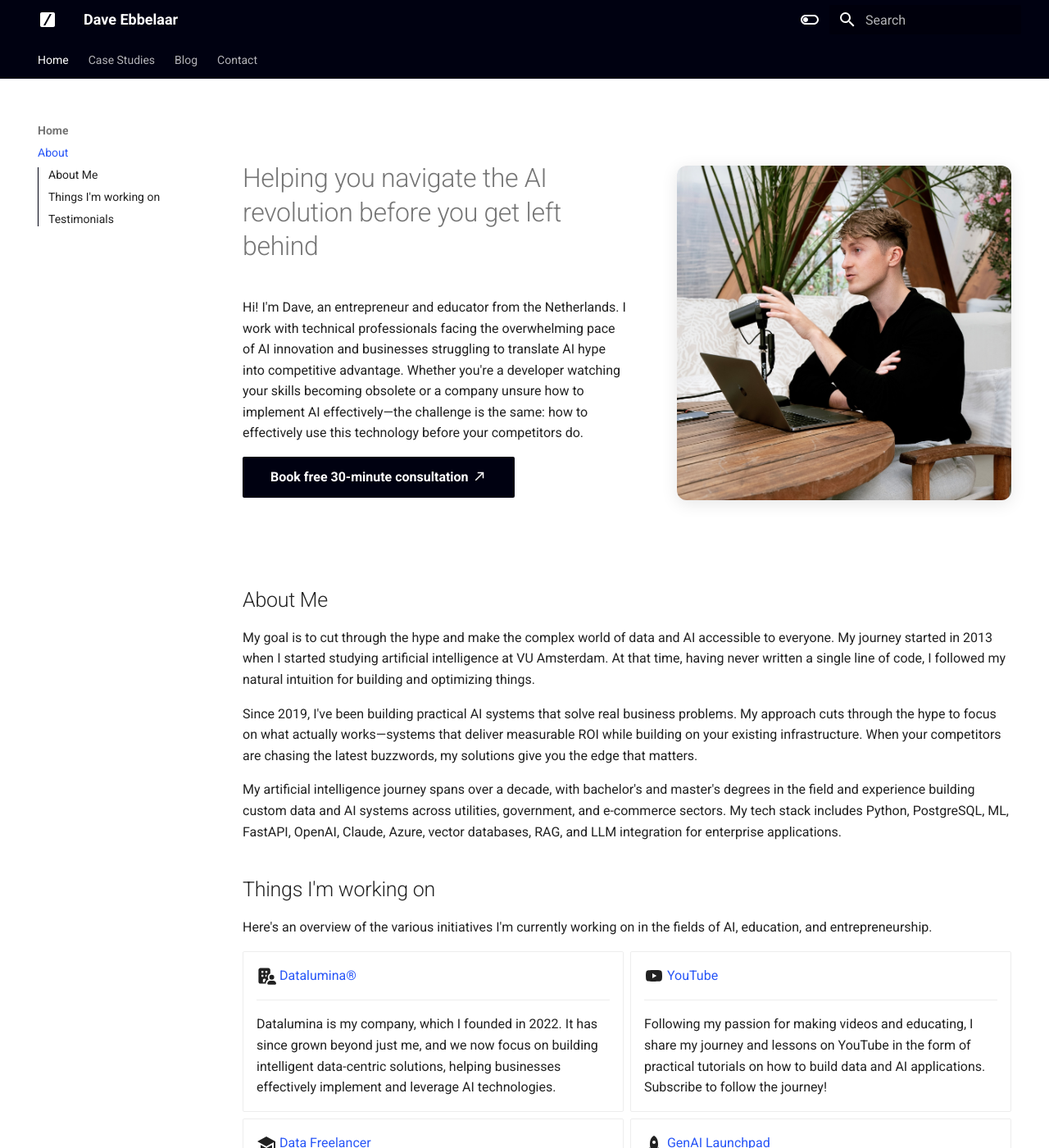
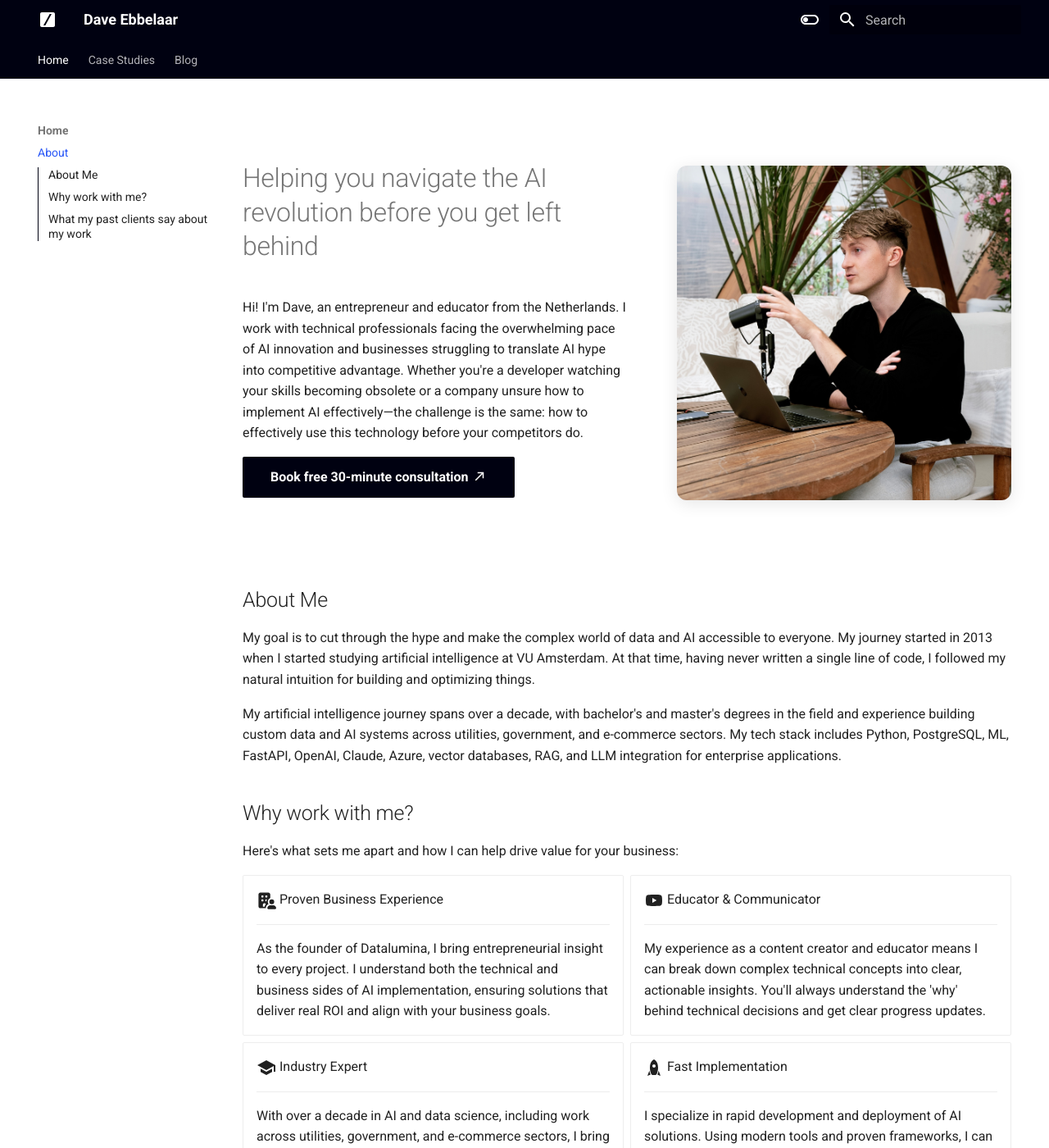
Before and after one commit to opsabarsec/mkdocs-website-template, an MkDocs documentation site: the page built from docs/index.md, in a window 1280 px wide and 1400 px high. Shown: the whole window at 82% size. Built offline with MkDocs 1.6.1 and Material for MkDocs 9.7.7, drawn with Linux system fonts in a browser that asks for light colours; some of the changed text lies outside the part shown.

Commit message:
Refactor documentation and styling: Remove contact link from mkdocs.yml, update index.md to enhance clarity and focus on value proposition, and improve CTA banner styling in extra.css. Delete unused testimonials.css for cleaner codebase.

```diff
--- a/docs/index.md
+++ b/docs/index.md
@@ -53,62 +53,78 @@ Hi! I'm Dave, an entrepreneur and educator from the Netherlands. I work with tec
 
 My goal is to cut through the hype and make the complex world of data and AI accessible to everyone. My journey started in 2013 when I started studying artificial intelligence at VU Amsterdam. At that time, having never written a single line of code, I followed my natural intuition for building and optimizing things.
 
-Since 2019, I've been building practical AI systems that solve real business problems. My approach cuts through the hype to focus on what actually works—systems that deliver measurable ROI while building on your existing infrastructure. When your competitors are chasing the latest buzzwords, my solutions give you the edge that matters.
-
 My artificial intelligence journey spans over a decade, with bachelor's and master's degrees in the field and experience building custom data and AI systems across utilities, government, and e-commerce sectors. My tech stack includes Python, PostgreSQL, ML, FastAPI, OpenAI, Claude, Azure, vector databases, RAG, and LLM integration for enterprise applications.
 
-## Things I'm working on
+## Why work with me?
 
-Here's an overview of the various initiatives I'm currently working on in the fields of AI, education, and entrepreneurship.
+Here's what sets me apart and how I can help drive value for your business:
 
 <div class="grid cards" markdown>
 
--   :fontawesome-solid-building-user:{ .lg .middle } [Datalumina®](https://www.datalumina.com)
+-   :fontawesome-solid-building-user:{ .lg .middle } Proven Business Experience
 
     ---
 
-    Datalumina is my company, which I founded in 2022. It has since grown beyond just me, and we now focus on building intelligent data-centric solutions, helping businesses effectively implement and leverage AI technologies.
+    As the founder of Datalumina, I bring entrepreneurial insight to every project. I understand both the technical and business sides of AI implementation, ensuring solutions that deliver real ROI and align with your business goals.
 
--   :material-youtube:{ .lg .middle } [YouTube](https://www.youtube.com/channel/UCn8ujwUInbJkBhffxqAPBVQ?sub_confirmation=1)
+-   :material-youtube:{ .lg .middle } Educator & Communicator
 
     ---
 
-    Following my passion for making videos and educating, I share my journey and lessons on YouTube in the form of practical tutorials on how to build data and AI applications. Subscribe to follow the journey!
+    My experience as a content creator and educator means I can break down complex technical concepts into clear, actionable insights. You'll always understand the 'why' behind technical decisions and get clear progress updates.
 
--   :material-school:{ .lg .middle } [Data Freelancer](https://www.datalumina.com/data-freelancer)
+-   :material-school:{ .lg .middle } Industry Expert
 
     ---
 
-    Through Data Freelancer, I help data professionals to launch and scale successful freelance careers. The program offers mentorship, guidance, and all the resources and tactics needed to succeed.
+    With over a decade in AI and data science, including work across utilities, government, and e-commerce sectors, I bring battle-tested expertise to your projects. My solutions are built on real-world experience, not just theory.
 
--   :material-rocket:{ .lg .middle } [GenAI Launchpad](https://launchpad.datalumina.com/)
+-   :material-rocket:{ .lg .middle } Fast Implementation
 
     ---
 
-    With AI innovation moving beyond the speed of light, your time to develop is now more precious than ever. That's why we've built the GenAI Launchpad – your secret weapon to shipping production-ready AI apps, faster.
+    I specialize in rapid development and deployment of AI solutions. Using modern tools and proven frameworks, I can help you move from concept to production faster, giving you a competitive edge in today's fast-paced market.
 
 </div>
 
-## Testimonials
+!!! cta-banner "Let's have a virtual coffee together!"
 
-<div class="testimonial-grid">
-  <div class="testimonial-card">
-    <p class="quote">"Dave is a true professional and my collaboration with him has been flawless. <strong>He took his time and spent 3 days with me and my team in Mamaia, Romania where he was a guest for 3 sessions of my podcast Waves of AI</strong>. He is one of the most competent people I know that has a real understanding of how AI works and how to integrate it quickly in your company."</p>
-    <p class="author">Adrian Dragomir, Founder at Sferal</p>
-  </div>
+    Want to see if we're a match? Let's have a chat and find out.
 
-  <div class="testimonial-card">
-    <p class="quote">"Together with Datalumina, we developed a tailor-made program where I, as a school leader, can now bring together vast amounts of information in one place and automate key tasks. <strong>Beyond the tremendous quality improvement for our organization, working with Datalumina was an extremely pleasant experience</strong>."</p>
-    <p class="author">Barbara van den Bosch, Founder at Viverve</p>
-  </div>
+    [Book a free intro call :material-arrow-top-right:](https://calendly.com){ .md-button .md-button--primary }
 
-  <div class="testimonial-card">
-    <p class="quote">"My experience with Datalumina has been excellent. <strong>They think along with you every step of the way, from proof of concept to a fully functional product</strong>. I was amazed by the quality of the results and found the collaboration very enjoyable. I highly recommend Dave and Datalumina to everyone!"</p>
-    <p class="author">Rene Raaphorst, Founder at Crypto Insiders</p>
-  </div>
+## What my past clients say about my work
 
-  <div class="testimonial-card">
-    <p class="quote">"I am thankful for having come across Dave and Data Freelancer, it was one of the best investment decisions I've made in 2024. <strong>From effective ways to create inbound marketing strategies using social media, through solution architecture design to address all kinds of business challenges</strong>, you will extract a great deal of value from diverse perspectives."</p>
-    <p class="author">Kelsen, Founder at Datavisum</p>
-  </div>
+<div class="grid cards" markdown>
+
+-   :material-format-quote-open:{ .lg .middle } Adrian Dragomir, Founder at Sferal
+
+    ---
+
+    "Dave is a true professional and my collaboration with him has been flawless. **He took his time and spent 3 days with me and my team in Mamaia, Romania where he was a guest for 3 sessions of my podcast Waves of AI**. He is one of the most competent people I know that has a real understanding of how AI works and how to integrate it quickly in your company."
+
+-   :material-format-quote-open:{ .lg .middle } Barbara van den Bosch, Founder at Viverve
+
+    ---
+
+    "Together with Datalumina, we developed a tailor-made program where I, as a school leader, can now bring together vast amounts of information in one place and automate key tasks. **Beyond the tremendous quality improvement for our organization, working with Datalumina was an extremely pleasant experience**."
+
+-   :material-format-quote-open:{ .lg .middle } Rene Raaphorst, Founder at Crypto Insiders
+
+    ---
+
+    "My experience with Datalumina has been excellent. **They think along with you every step of the way, from proof of concept to a fully functional product**. I was amazed by the quality of the results and found the collaboration very enjoyable. I highly recommend Dave and Datalumina to everyone!"
+
+-   :material-format-quote-open:{ .lg .middle } Kelsen, Founder at Datavisum
+
+    ---
+
+    "I am thankful for having come across Dave and Data Freelancer, it was one of the best investment decisions I've made in 2024. **From effective ways to create inbound marketing strategies using social media, through solution architecture design to address all kinds of business challenges**, you will extract a great deal of value from diverse perspectives."
+
 </div>
+
+!!! cta-banner "Let's have a virtual coffee together!"
+
+    Want to see if we're a match? Let's have a chat and find out.
+
+    [Book a free intro call :material-arrow-top-right:](https://calendly.com){ .md-button .md-button--primary }
--- a/docs/stylesheets/extra.css
+++ b/docs/stylesheets/extra.css
@@ -35,3 +35,24 @@
 .md-footer-meta {
   background-color: #000111;
 }
+
+/* CTA Banner Styling */
+.cta-banner {
+  text-align: center;
+}
+.cta-banner .md-button {
+    margin-top: 0.5rem;
+}
+
+/* CTA Banner Styling */
+.md-typeset .admonition.cta-banner > .admonition-title {
+    font-size: 1.2rem !important;
+    font-weight: 600;
+    margin-bottom: 1rem;
+    text-align: center;
+}
+
+Remove the default admonition icon
+.md-typeset .cta-banner > .admonition-title::before {
+    display: none;
+}
--- a/docs/stylesheets/testimonials.css
+++ /dev/null
@@ -1,31 +0,0 @@
-.testimonial-grid {
-  display: grid;
-  grid-template-columns: repeat(auto-fill, minmax(300px, 1fr));
-  gap: 1.5rem;
-  margin: 1rem 0;
-}
-
-.testimonial-card {
-  background: #f8f9fa;
-  border-radius: 8px;
-  padding: 1rem;
-  box-shadow: 0 2px 5px rgba(0,0,0,0.05);
-}
-
-.testimonial-card .quote {
-  margin-bottom: 1rem;
-}
-
-.testimonial-card .author {
-  font-weight: 500;
-  color: #666;
-  position: relative;
-  padding-left: 1.5rem;
-}
-
-.testimonial-card .author::before {
-  content: '—';
-  position: absolute;
-  left: 0;
-  color: #6B7280;
-}
--- a/mkdocs.yml
+++ b/mkdocs.yml
@@ -12,7 +12,6 @@ nav:
       - portfolio/projects/project-2.md
   - Blog:
     - blog/index.md
-  - Contact: https://calendly.com/ # add your booking link here
 
 theme:
   name: material
```
Also changed, not shown: docs/portfolio/projects/project-2.md (+1 -1 lines).
